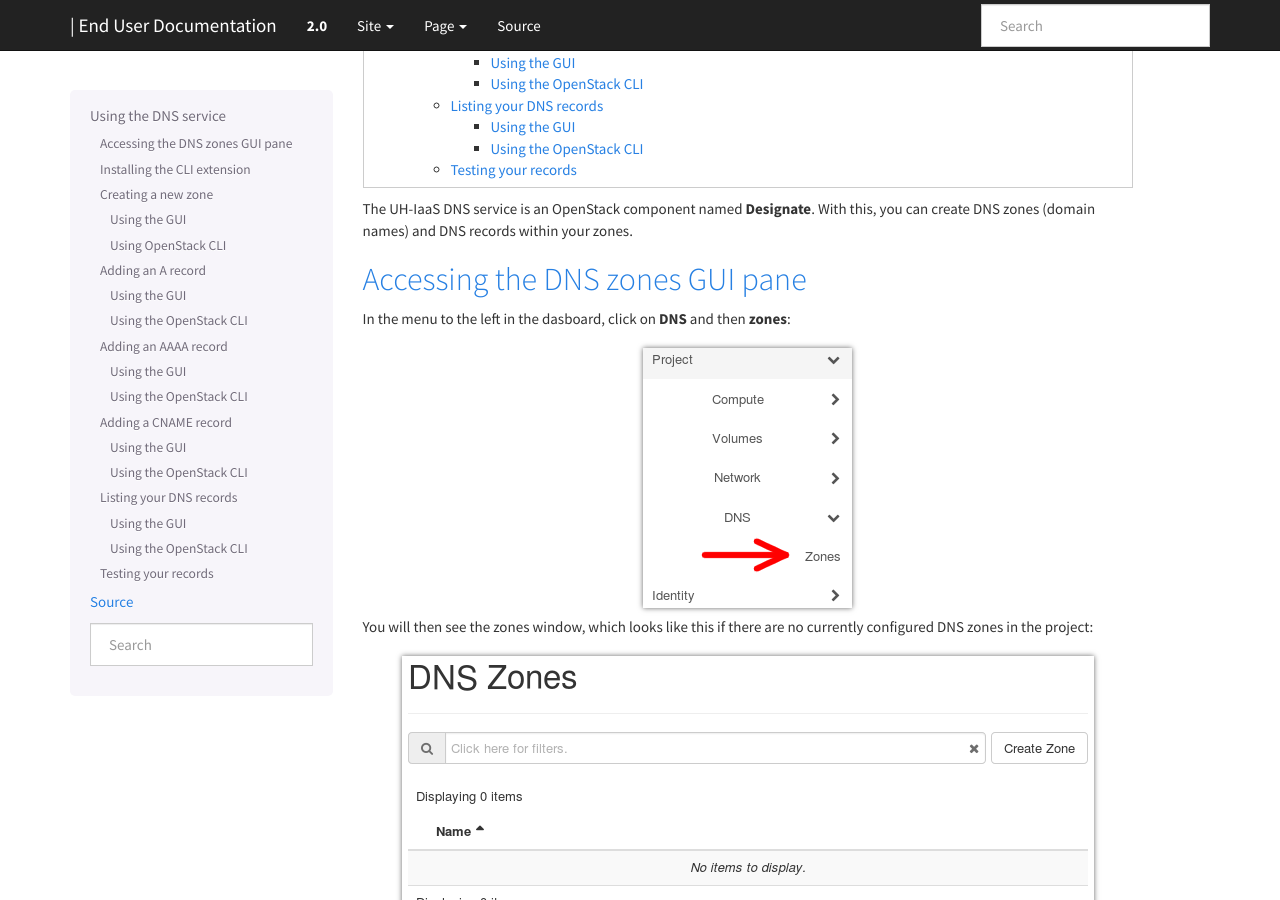
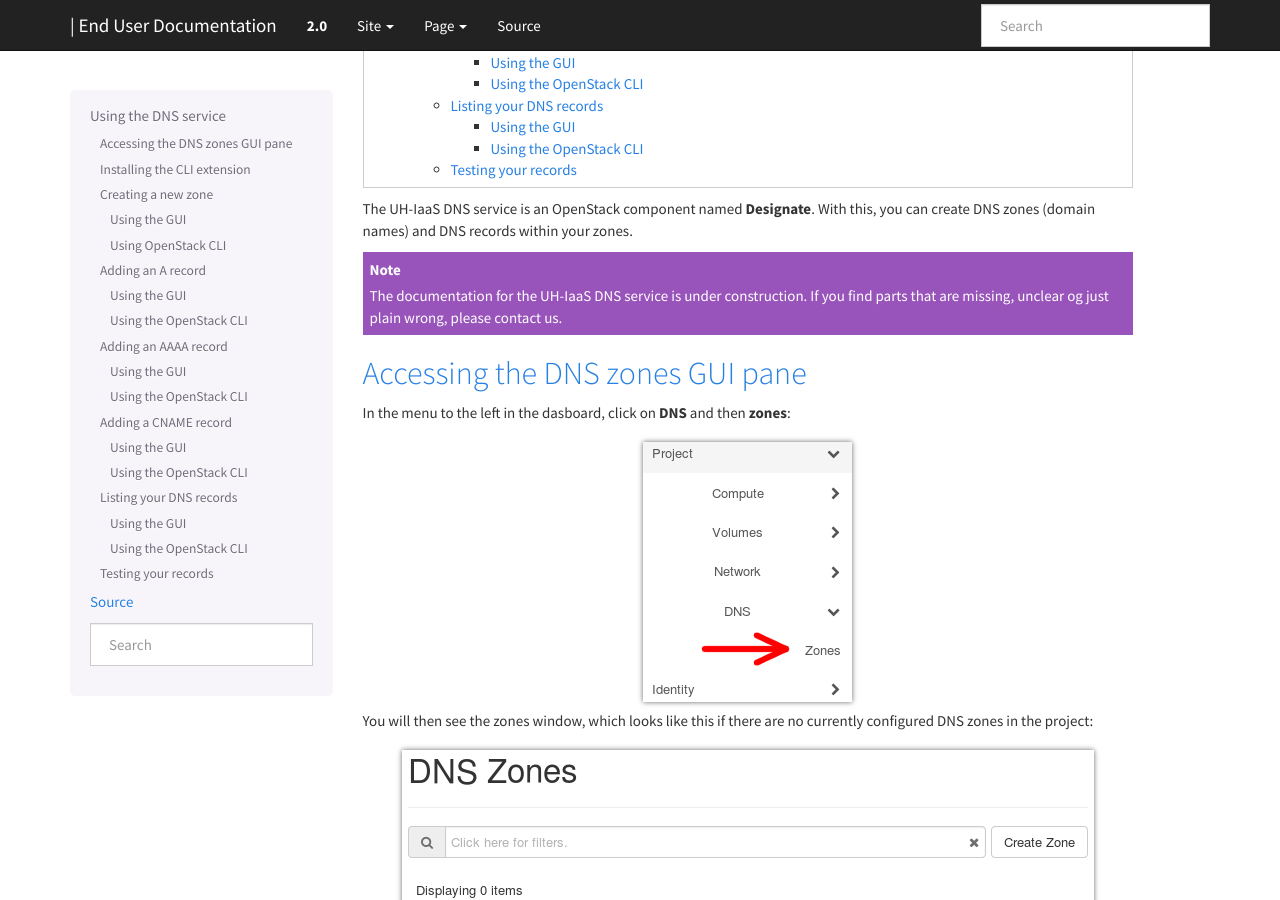
Before and after one commit to norcams/docs-enduser, a Sphinx documentation site: the page built from docs/dns.rst, in a window 1280 px wide and 900 px high, scrolled down 445 px. Built offline with Sphinx 7.4.7, drawn with Linux system fonts in a browser that asks for light colours.

Commit message:
designate

```diff
--- a/docs/dns.rst
+++ b/docs/dns.rst
@@ -10,6 +10,12 @@ Last changed: |date|
 The UH-IaaS DNS service is an OpenStack component
 named **Designate**. With this, you can create DNS zones (domain
 names) and DNS records within your zones.
+
+.. NOTE::
+   The documentation for the UH-IaaS DNS service is under
+   construction. If you find parts that are missing, unclear og just
+   plain wrong, please contact us.
+
 
 Accessing the DNS zones GUI pane
 --------------------------------
```
